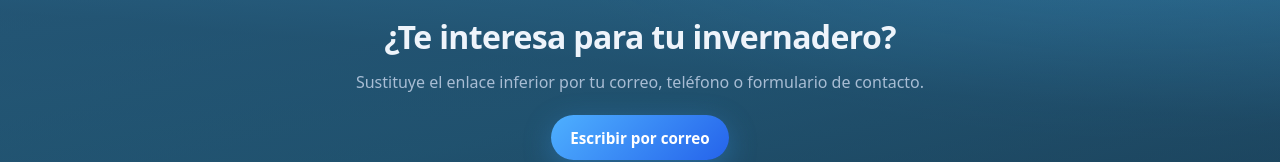
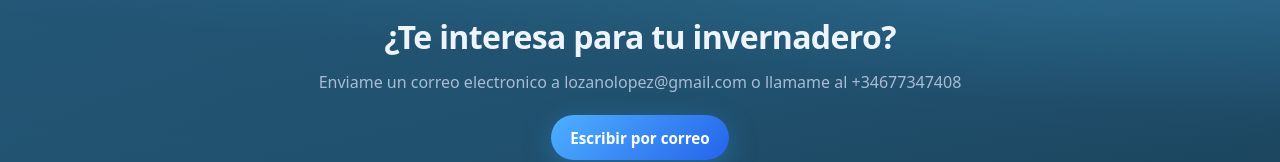
Before and after one commit to lozanolopez/web-producto, a plain HTML site: page index.html in a window 1280 px wide. Shown: the part 4168-4330 px from the top of the page. Drawn offline with Linux system fonts and the light colour scheme.

Commit message:
Update contact information in index.html
Sustitucion linea de contacto

```diff
--- a/index.html
+++ b/index.html
@@ -651,7 +651,7 @@
     <section id="contacto" class="cta">
       <div class="wrap">
         <h2>¿Te interesa para tu invernadero?</h2>
-        <p>Sustituye el enlace inferior por tu correo, teléfono o formulario de contacto.</p>
+        <p>Enviame un correo electronico a lozanolopez@gmail.com o llamame al +34677347408</p>
         <a class="btn btn-primary" href="mailto:lozanolopez@gmail.com">Escribir por correo</a>
       </div>
     </section>
```
